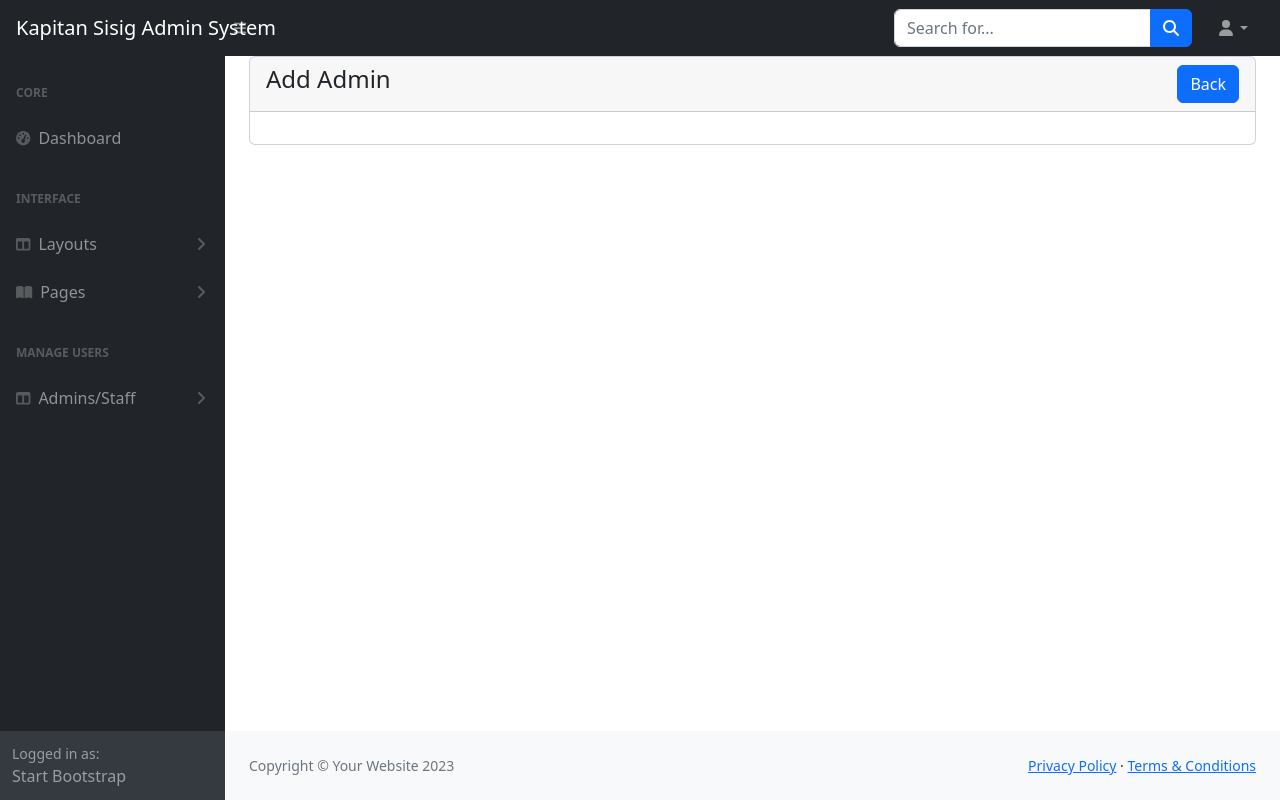
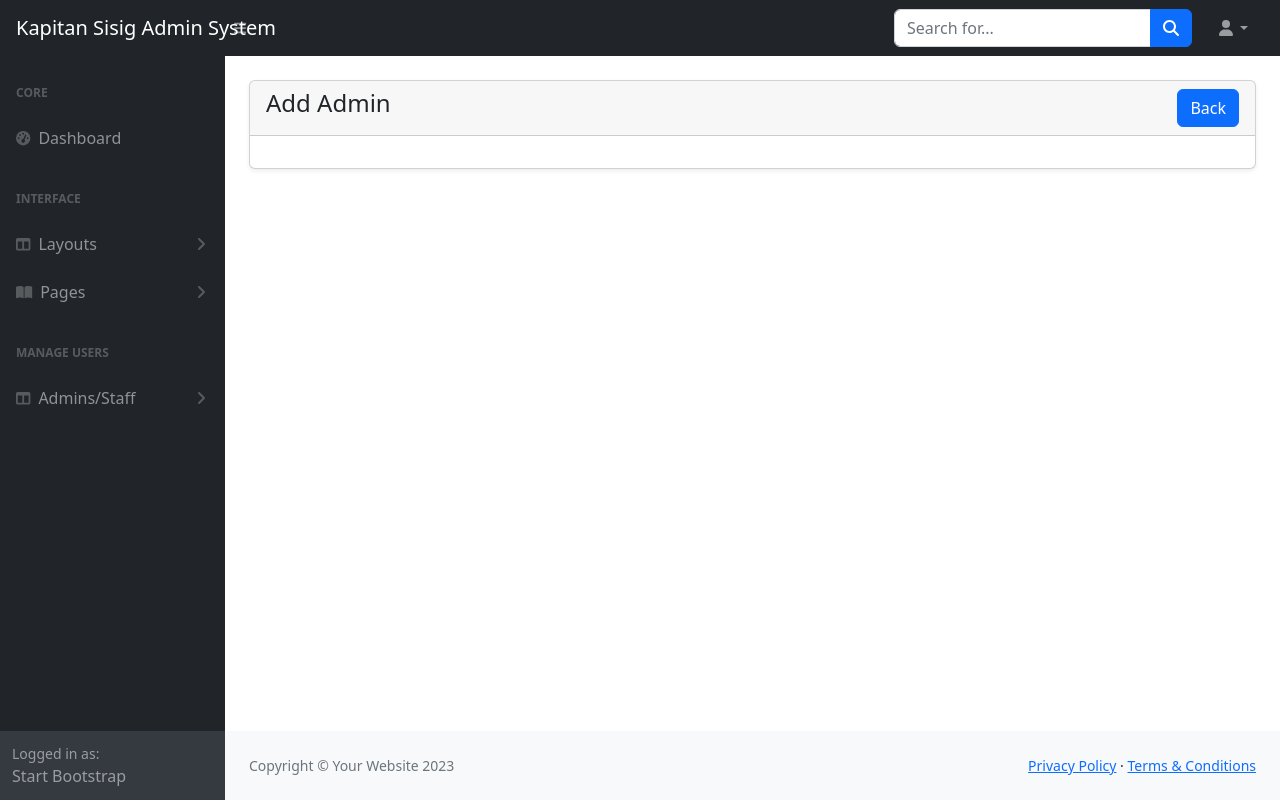
Before and after one commit to shil-mil/pos-system-php, a PHP site: page /admin/admins-create.php in a window 1280 px wide. Run offline with PHP 8.4, Linux system fonts and the light colour scheme; some libraries are stand-ins or nearby versions.

Commit message:
Changed h4 content and shadow-sm

```diff
--- a/admin/admins-create.php
+++ b/admin/admins-create.php
@@ -1,7 +1,7 @@
 <?php include('includes/header.php'); ?>
 
 <div class="container-fluid px-4">
-    <div class="card">
+    <div class="card mt-4 shadow-sm">
         <div class="card-header">
             <h4 class="mb-0">Add Admin
                 <a href="admins-create.php" class = "btn btn-primary float-end">Back</a>
```
